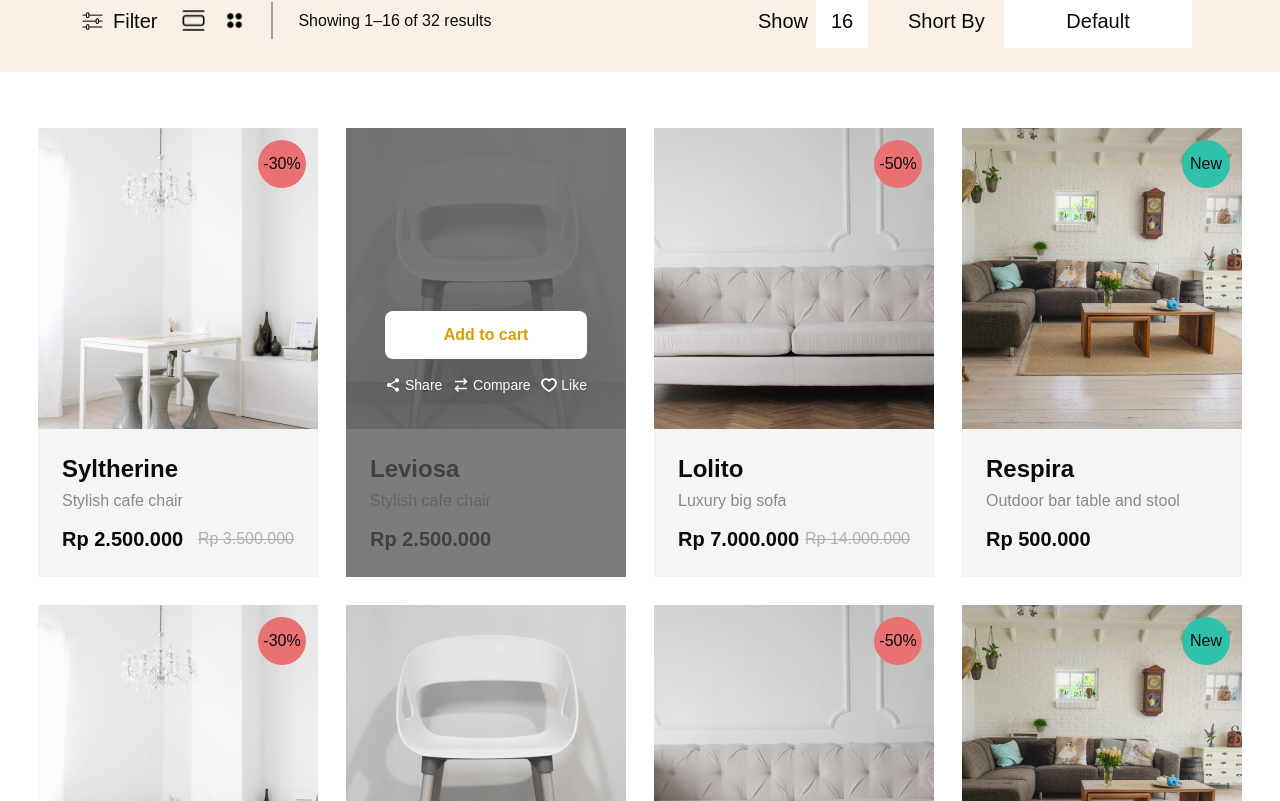
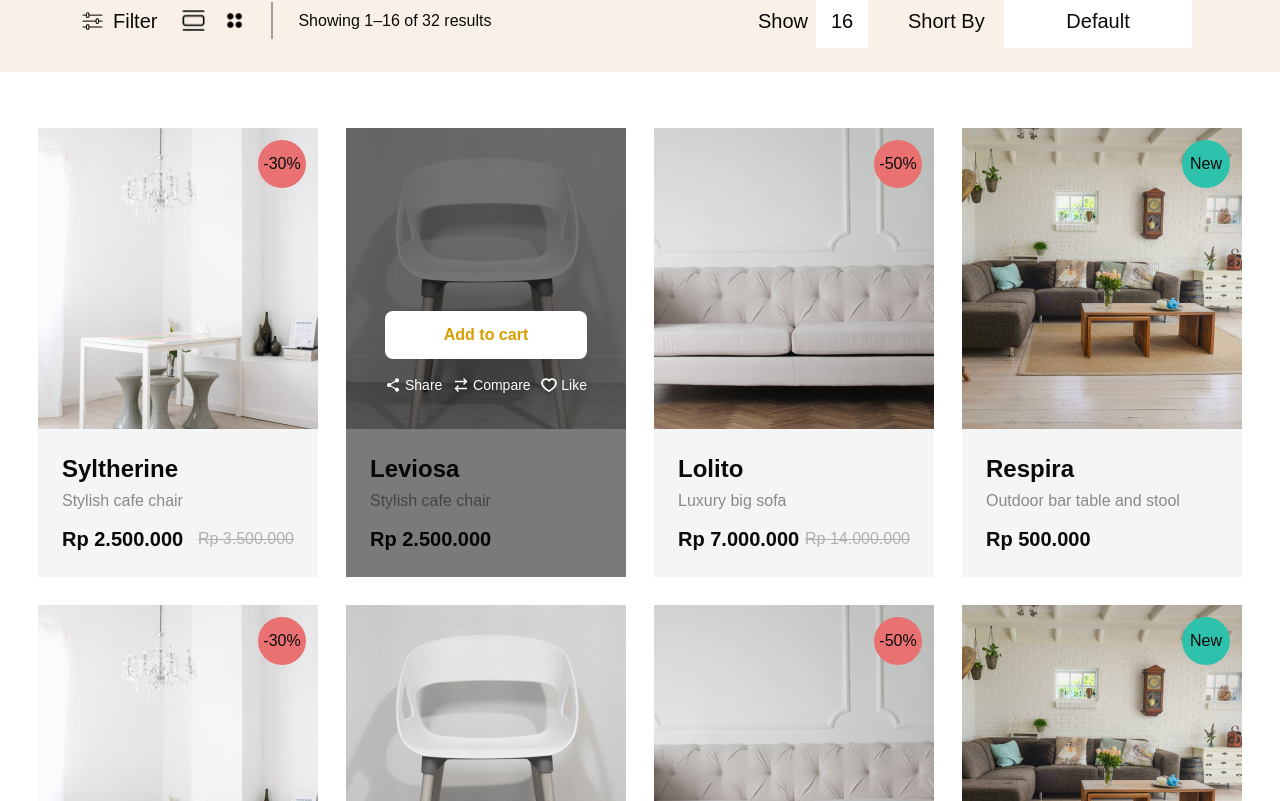
Before and after one commit to Hudaibkhan/Hackathon-Furniro-E-Commerce-Website, a Next.js app: page /shop in a window 1280 px wide. Shown: the part 419-1220 px from the top of the page. Built offline with nearby package versions, Linux system fonts and the light colour scheme.

Commit message:
update hover product effect

```diff
--- a/src/app/shop/page.tsx
+++ b/src/app/shop/page.tsx
@@ -85,7 +85,6 @@ export default function Shop() {
           {/* Product Grid */}
           <div className="grid grid-cols-1 sm:grid-cols-2 lg:grid-cols-3 xl:grid-cols-4 gap-6 md:gap-7">
             {/* First Row */}
-            <Link href={"/singleProduct"}>
               <ProductCard
                 image="/image-1.png"
                 name="Syltherine"
@@ -95,8 +94,6 @@ export default function Shop() {
                 discountBgColor="bg-[#E97171]"
                 discount="-30%"
               />
-            </Link>
-            <Link href={"/singleProduct"}>
               <ProductCard
                 image="/images-2.png"
                 name="Leviosa"
@@ -104,9 +101,7 @@ export default function Shop() {
                 discountedPrice="Rp 2.500.000"
                 showOverlay={true}
               />
-            </Link>
 
-            <Link href={"/singleProduct"}>
               <ProductCard
                 image="/images-3.png"
                 name="Lolito"
@@ -116,9 +111,7 @@ export default function Shop() {
                 discountBgColor="bg-[#E97171]"
                 discount="-50%"
               />
-            </Link>
 
-            <Link href={"/singleProduct"}>
               <ProductCard
                 image="/image-4.png"
                 name="Respira"
@@ -127,10 +120,8 @@ export default function Shop() {
                 discountBgColor="bg-[#2EC1AC]"
                 discount="New"
               />
-            </Link>
 
             {/* Second Row */}
-            <Link href={"/singleProduct"}>
               <ProductCard
                 image="/image-1.png"
                 name="Syltherine"
@@ -140,18 +131,14 @@ export default function Shop() {
                 discountBgColor="bg-[#E97171]"
                 discount="-30%"
               />
-            </Link>
 
-            <Link href={"/singleProduct"}>
               <ProductCard
                 image="/images-2.png"
                 name="Leviosa"
                 description="Stylish cafe chair"
                 discountedPrice="Rp 2.500.000"
               />
-            </Link>
 
-            <Link href={"/singleProduct"}>
               <ProductCard
                 image="/images-3.png"
                 name="Lolito"
@@ -161,8 +148,6 @@ export default function Shop() {
                 discountBgColor="bg-[#E97171]"
                 discount="-50%"
               />
-            </Link>
-            <Link href={"/singleProduct"}>
               <ProductCard
                 image="/image-4.png"
                 name="Respira"
@@ -171,10 +156,8 @@ export default function Shop() {
                 discountBgColor="bg-[#2EC1AC]"
                 discount="New"
               />
-            </Link>
 
             {/* third Row */}
-            <Link href={"/singleProduct"}>
               <ProductCard
                 image="/image-1.png"
                 name="Syltherine"
@@ -184,16 +167,12 @@ export default function Shop() {
                 discountBgColor="bg-[#E97171]"
                 discount="-30%"
               />
-            </Link>
-            <Link href={"/singleProduct"}>
               <ProductCard
                 image="/images-2.png"
                 name="Leviosa"
                 description="Stylish cafe chair"
                 discountedPrice="Rp 2.500.000"
               />
-            </Link>
-            <Link href={"/singleProduct"}>
               <ProductCard
                 image="/images-3.png"
                 name="Lolito"
@@ -203,9 +182,7 @@ export default function Shop() {
                 discountBgColor="bg-[#E97171]"
                 discount="-50%"
               />
-            </Link>
 
-            <Link href={"/singleProduct"}>
               <ProductCard
                 image="/image-4.png"
                 name="Respira"
@@ -214,10 +191,8 @@ export default function Shop() {
                 discountBgColor="bg-[#2EC1AC]"
                 discount="New"
               />
-            </Link>
 
             {/* fourth Row */}
-            <Link href={"/singleProduct"}>
               <ProductCard
                 image="/image-1.png"
                 name="Syltherine"
@@ -227,17 +202,13 @@ export default function Shop() {
                 discountBgColor="bg-[#E97171]"
                 discount="-30%"
               />
-            </Link>
-            <Link href={"/singleProduct"}>
               <ProductCard
                 image="/images-2.png"
                 name="Leviosa"
                 description="Stylish cafe chair"
                 discountedPrice="Rp 2.500.000"
               />
-            </Link>
 
-            <Link href={"/singleProduct"}>
               <ProductCard
                 image="/images-3.png"
                 name="Lolito"
@@ -247,9 +218,7 @@ export default function Shop() {
                 discountBgColor="bg-[#E97171]"
                 discount="-50%"
               />
-            </Link>
 
-            <Link href={"/singleProduct"}>
               <ProductCard
                 image="/image-4.png"
                 name="Respira"
@@ -258,7 +227,6 @@ export default function Shop() {
                 discountBgColor="bg-[#2EC1AC]"
                 discount="New"
               />
-            </Link>
           </div>
 
           {/* button start */}
--- a/src/components/Product-Card.tsx
+++ b/src/components/Product-Card.tsx
@@ -1,4 +1,5 @@
 import Image from "next/image";
+import Link from "next/link";
 
 interface ProductCardProps {
   image: string;
@@ -8,7 +9,7 @@ interface ProductCardProps {
   description: string;
   discountedPrice: string;
   originalPrice?: string;
-  showOverlay?: boolean; // New prop to control overlay visibility
+  showOverlay?: boolean; // Optional: to manually show overlay
 }
 
 const ProductCard: React.FC<ProductCardProps> = ({
@@ -22,12 +23,9 @@ const ProductCard: React.FC<ProductCardProps> = ({
   showOverlay = false, // Default is false
 }) => {
   return (
-    <div className="relative w-[320px] sm:w-[280px] mx-auto">
-      <div
-        className={`flex flex-col relative group transition-opacity duration-300 ${
-          showOverlay ? "opacity-50" : "opacity-100"
-        }`}
-      >
+    <Link href={"/singleProduct"}>
+      <div className="relative w-[320px] sm:w-[280px] mx-auto group">
+        <div className="flex flex-col relative transition-opacity duration-300">
           {/* Image Section */}
           <div className="relative w-full h-[300px] sm:h-[301px]">
             <Image
@@ -68,8 +66,11 @@ const ProductCard: React.FC<ProductCardProps> = ({
         </div>
 
         {/* Overlay Section */}
-      {showOverlay && (
-        <div className="absolute inset-0 bg-black bg-opacity-50 flex flex-col justify-center items-center gap-4 p-4 sm:p-6">
+        <div
+          className={`absolute inset-0 bg-black bg-opacity-50 flex flex-col justify-center items-center gap-4 p-4 sm:p-6 transition-opacity duration-300 ${
+            showOverlay || "opacity-0 group-hover:opacity-100"
+          }`}
+        >
           <button
             type="button"
             className="text-[#D89E00] w-full sm:w-[80%] lg:w-[202px] h-12 bg-white font-semibold text-sm sm:text-base rounded-lg"
@@ -87,7 +88,9 @@ const ProductCard: React.FC<ProductCardProps> = ({
                 height={16}
                 width={16}
               />
-              <p className="text-xs sm:text-sm font-medium font-poppins">Share</p>
+              <p className="text-xs sm:text-sm font-medium font-poppins">
+                Share
+              </p>
             </div>
 
             {/* Compare */}
@@ -111,12 +114,14 @@ const ProductCard: React.FC<ProductCardProps> = ({
                 height={16}
                 width={16}
               />
-              <p className="text-xs sm:text-sm font-medium font-poppins">Like</p>
+              <p className="text-xs sm:text-sm font-medium font-poppins">
+                Like
+              </p>
             </div>
           </div>
         </div>
-      )}
       </div>
+    </Link>
   );
 };
 
```
Lines whose indentation alone changed are shown as unchanged.
